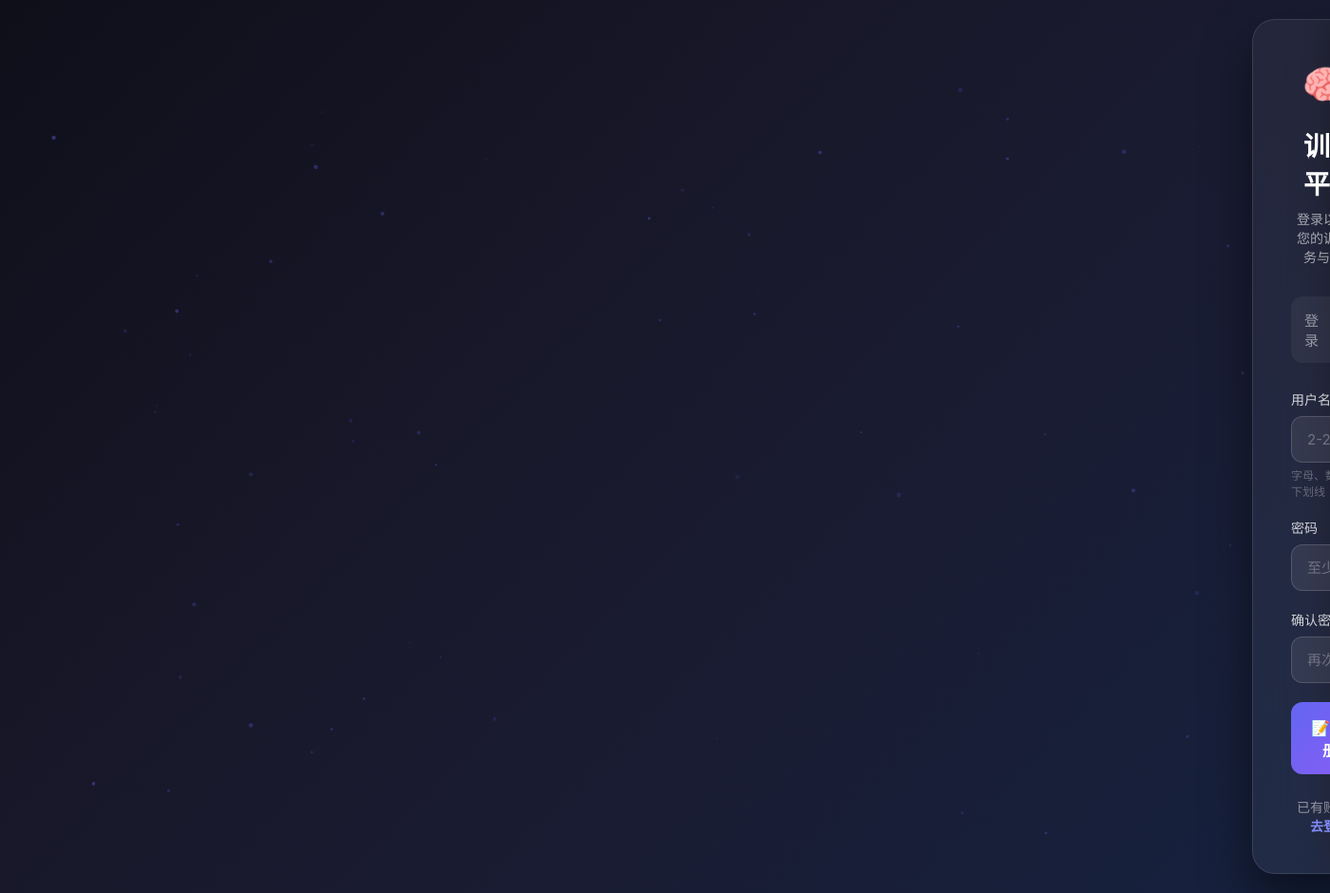
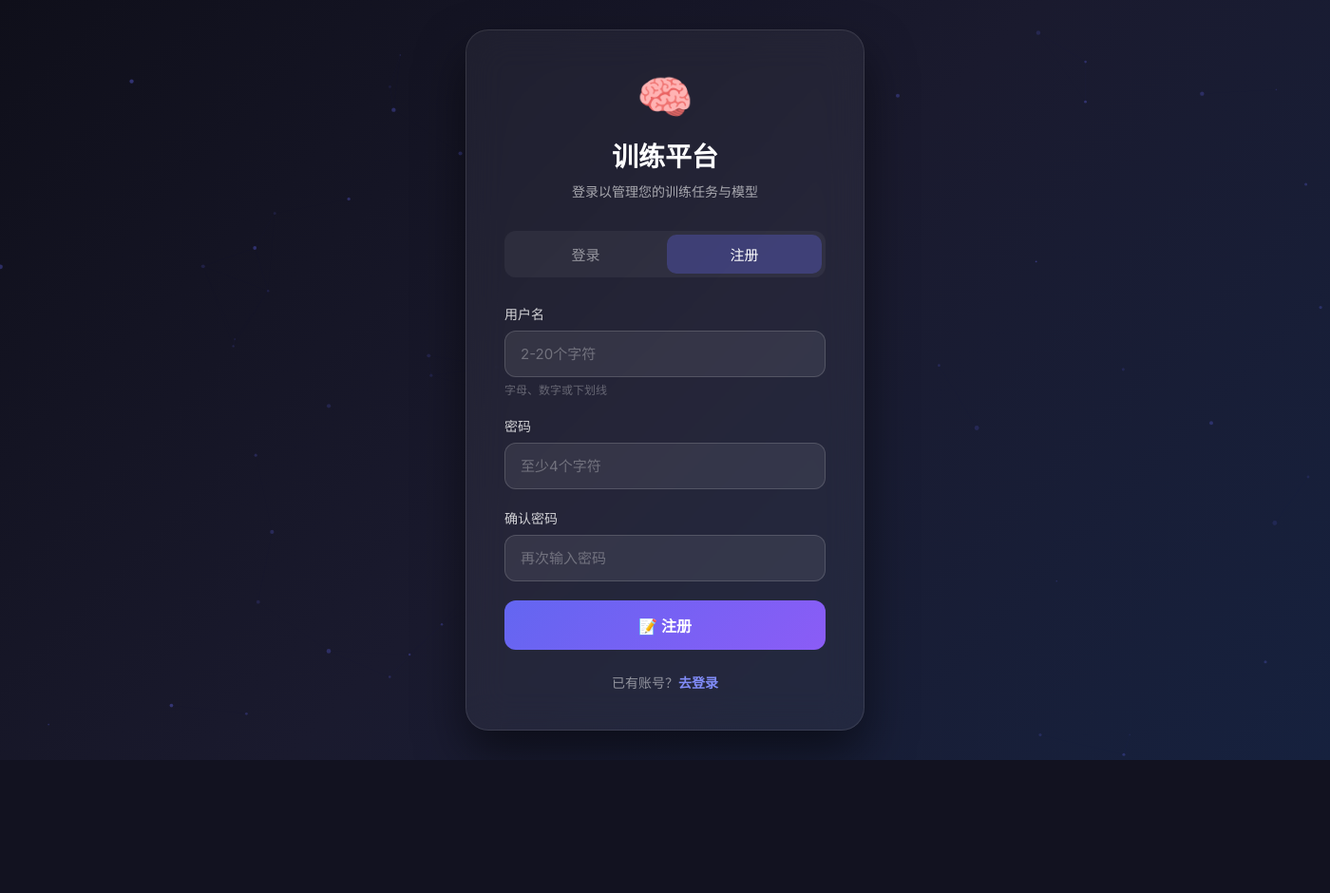
Before and after one commit to fhz1206/AI_TRAINER, a Flask app: page /register in a window 1400 px wide; the page is wider, and only the part inside the window is pictured. Shown: that part at 95% size. After the commit the page ends 800 px from the top of that part, so only its background shows below. Run offline with Flask 3, Linux system fonts and the light colour scheme; parts of the project's set-up code (start-up, migrations or seed data) failed here and were passed over.

Commit message:
fix(login): 登录卡片恢复页面居中，并修复表单双重提交
布局Bug（用户报告）：
- login.html 未引入 style.css，缺少 #particles-canvas 定位规则——粒子画布
  作为普通流内元素参与 body 的 flex 布局占位，把登录/注册卡片挤到页面最右侧
- 修复：内联样式补 position:fixed + top/left:0 + 全尺寸 + z-index:0，
  画布脱离文档流后卡片恢复为唯一流内子项、回到页面中央

附带修复的交互缺陷：
- 删除全局 Enter 键拦截器：它与浏览器原生隐式提交叠加导致表单每次回车被
  提交两次（注册时第二个请求报"用户名已存在"，覆盖刚显示的成功提示）
- 新增 _submitting 防重复提交守卫（登录/注册共用），失败路径正确复位

验证：服务重启后渲染确认三项全部生效（守卫就位/画布fixed/拦截器移除）；
并发双注册场景实测一成功一拒绝且账号状态一致；内联 JS node --check 通过

Co-Authored-By: AtomCode (stealth/ox-alpha) <noreply@atomgit.com>

```diff
--- a/templates/login.html
+++ b/templates/login.html
@@ -13,6 +13,16 @@
             margin: 0;
             padding: 0;
             box-sizing: border-box;
+        }
+        /* 粒子背景画布：必须脱离文档流，否则会作为 body 的 flex 子项占位，
+           把登录/注册卡片挤到页面右侧（本页未引入 style.css，需自带该规则） */
+        #particles-canvas {
+            position: fixed;
+            top: 0;
+            left: 0;
+            width: 100%;
+            height: 100%;
+            z-index: 0;
         }
         body {
             font-family: 'Inter', -apple-system, sans-serif;
@@ -247,8 +257,13 @@
             msg.style.display = 'block';
         }
 
+        // 防重复提交守卫：请求进行中忽略再次提交（连点/回车）
+        let _submitting = false;
+
         async function handleLogin(e) {
             e.preventDefault();
+            if (_submitting) return false;
+            _submitting = true;
             const btn = document.getElementById('loginBtn');
             btn.disabled = true;
             btn.textContent = '⏳ 登录中...';
@@ -269,11 +284,13 @@
                     setTimeout(() => { window.location.href = '/train'; }, 800);
                 } else {
                     showMessage('❌ ' + data.message, 'error');
+                    _submitting = false;
                     btn.disabled = false;
                     btn.textContent = '🚀 登录';
                 }
             } catch (err) {
                 showMessage('❌ 登录失败: ' + err.message, 'error');
+                _submitting = false;
                 btn.disabled = false;
                 btn.textContent = '🚀 登录';
             }
@@ -281,6 +298,8 @@
 
         async function handleRegister(e) {
             e.preventDefault();
+            if (_submitting) return false;
+            _submitting = true;
             const btn = document.getElementById('registerBtn');
             btn.disabled = true;
             btn.textContent = '⏳ 注册中...';
@@ -291,6 +310,7 @@
 
             if (password !== confirm) {
                 showMessage('❌ 两次密码不一致', 'error');
+                _submitting = false;
                 btn.disabled = false;
                 btn.textContent = '📝 注册';
                 return;
@@ -317,17 +337,6 @@
             btn.disabled = false;
             btn.textContent = '📝 注册';
         }
-
-        // 按 Enter 自动提交
-        document.addEventListener('keydown', (e) => {
-            if (e.key === 'Enter') {
-                if (document.getElementById('loginForm').style.display !== 'none') {
-                    document.getElementById('loginForm').requestSubmit();
-                } else {
-                    document.getElementById('registerForm').requestSubmit();
-                }
-            }
-        });
     </script>
 <script src="{{ url_for('static', filename='js/particles.js') }}"></script>
 </body>
```
